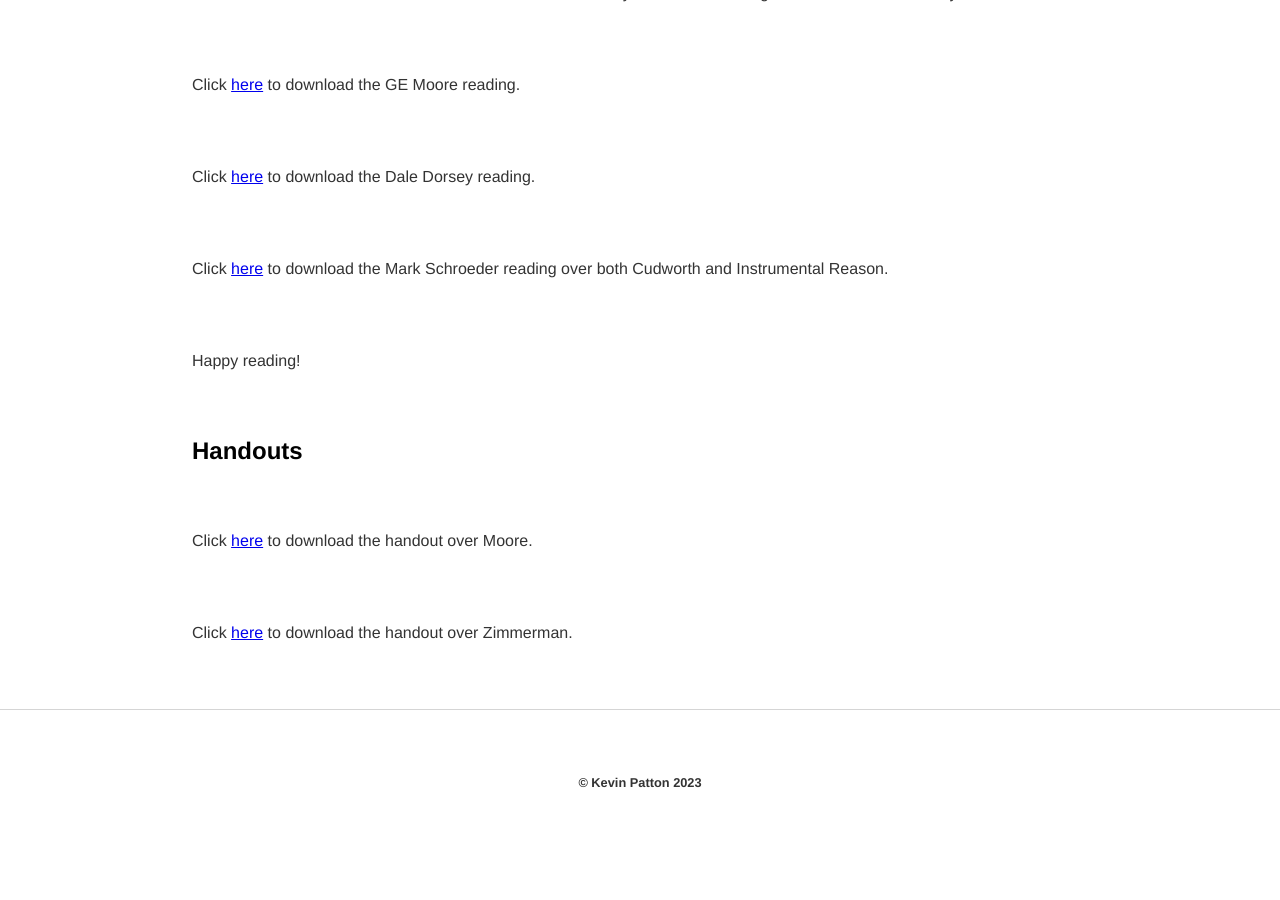
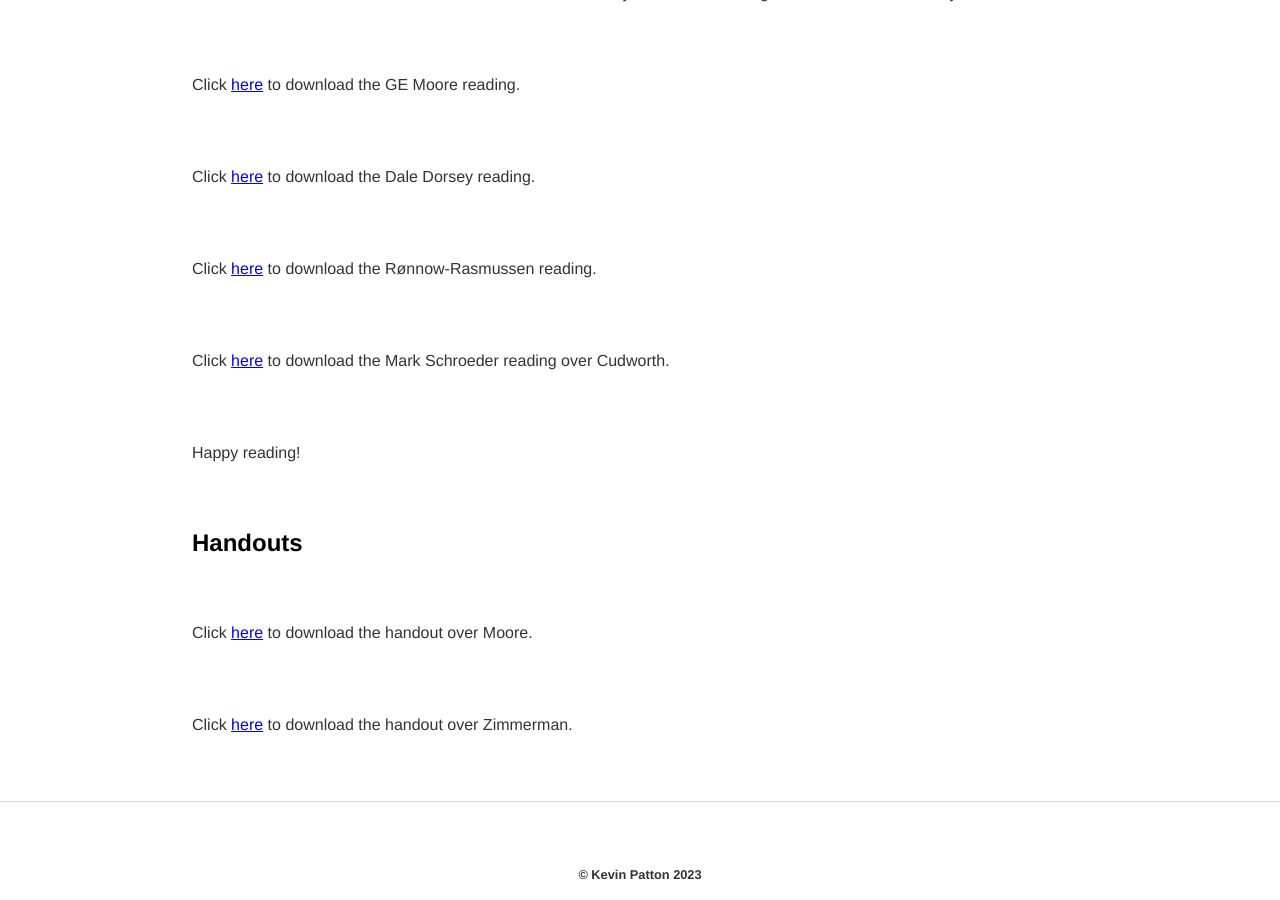
Before and after one commit to kevinjpatton/kevinjpatton.github.io, a Jekyll site: the page built from teaching/phil_3050/index.html, in a window 1280 px wide and 900 px high, scrolled down 676 px. Built offline with Jekyll 4.4.1, drawn with Linux system fonts in a browser that asks for light colours; Markdown is read by kramdown in place of the engine named in the settings; before the commit the page ends 1532 px from its top, so only the background shows below that.

Commit message:
Update index.html

```diff
--- a/teaching/phil_3050/index.html
+++ b/teaching/phil_3050/index.html
@@ -10,8 +10,8 @@ title: Teaching - Phil 3050
 <p>Click <a href="/teaching/phil_3050/Mark Schroeder - Philosophy of Language and Metaethics.pdf" target="_blank">here</a> to download the Mark Schroeder reading over Metaethics and Language.</p>
 <p>Click <a href="/banda/The Oxford Handbook of Value Theory.pdf" target="_blank">here</a> to download the Oxford Handbook on Value Theory.  This is the reading abbreviated 'VT' on the syllabus.</p>
 <p>Click <a href="/teaching/phil_3050/GE More - Principia Ethica.pdf" target="_blank">here</a> to download the GE Moore reading.</p>
-<p>Click <a href="/teaching/phil_3050/Dale Dorsey - Can Instrumental Value be Intrinsic.pdf" taget="_blank">here</a> to download the Dale Dorsey reading.</p>
-<p>Click <a href="/banda/Mark Shcroeder - Explaining the Reasons We Share - Explanation and Expression in Ethics, Volume 1.pdf" target="_blank">here</a> to download the Mark Schroeder reading over both Cudworth and Instrumental Reason.</p>
+<p>Click <a href="/teaching/phil_3050/Dale Dorsey - Can Instrumental Value be Intrinsic.pdf" taget="_blank">here</a> to download the Dale Dorsey reading.</p><p>Click <a href="/banda/Toni Rønnow-Rasmussen: Instrumental Values.pdf" target="_blank">here</a> to download the Rønnow-Rasmussen reading.</p>
+<p>Click <a href="/banda/Mark Shcroeder - Explaining the Reasons We Share - Explanation and Expression in Ethics, Volume 1.pdf" target="_blank">here</a> to download the Mark Schroeder reading over Cudworth.</p>
 <p>Happy reading!</p>
 <h2>Handouts</h2>
 <p>Click <a href="/teaching/phil_3050/Handout_Moore.pdf" target="_blank">here</a> to download the handout over Moore.</p>
```
